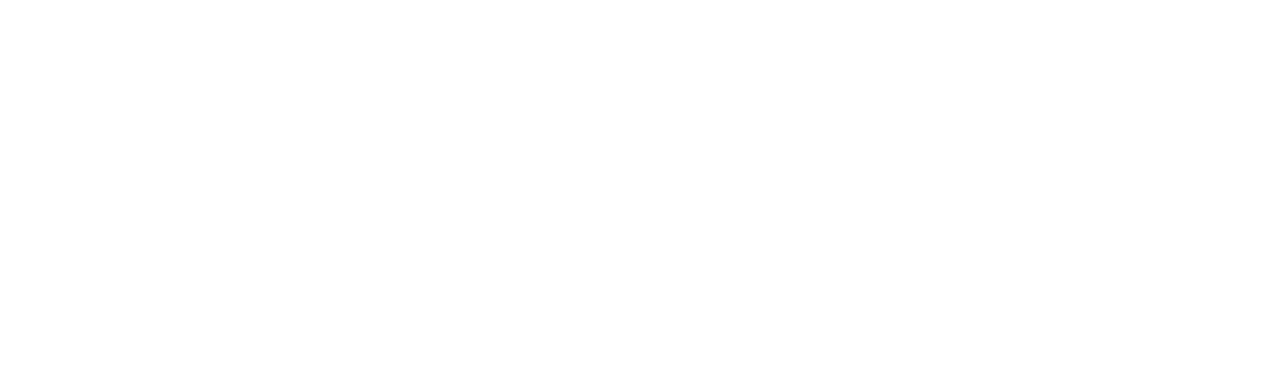
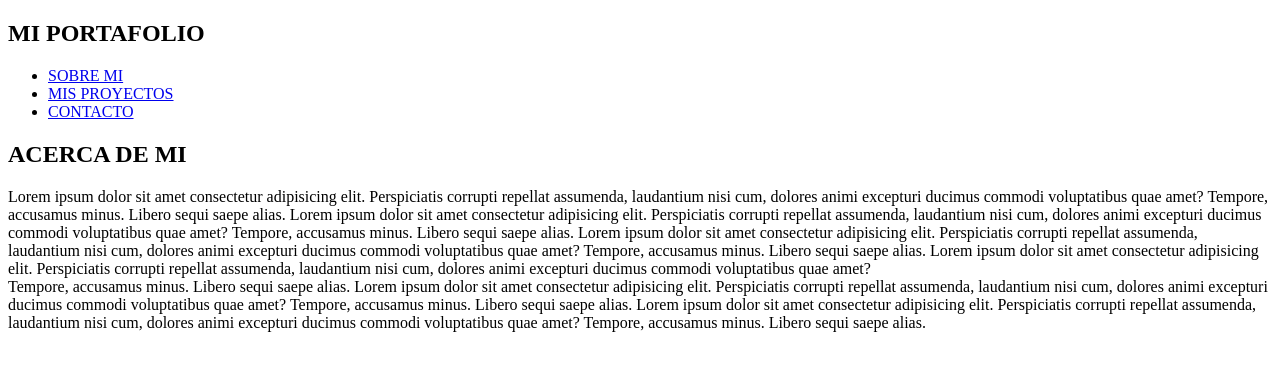
Before and after one commit to HelenGalo/MiPortafolio, a plain HTML site: page index.html in a window 1280 px wide. Drawn offline with Linux system fonts and the light colour scheme.

Commit message:
Informacion en Html

```diff
--- a/index.html
+++ b/index.html
@@ -7,6 +7,57 @@
     <title>Document</title>
 </head>
 <body>
+    <header>
+        <Section id="inicio">
+        <h1>MI PORTAFOLIO</h1>
+        </Section>
+        <section id="navegar">
+            <nav>
+              <ul id="principal">
+              <li><a class="active" href="#descripcion">SOBRE MI</a></li>
+              <li><a href="#proyectos">MIS PROYECTOS</a></li>
+              <li><a href="#contactos">CONTACTO</a> </li>
+              </ul>
+            </nav>
+         </section>
+    </header>
+
+    <main>
+        <section id="descripcion">
+            <h2>ACERCA DE MI</h2>
+            <div class=" texto ">
+                 <p >Lorem ipsum dolor sit amet consectetur adipisicing
+                 elit. Perspiciatis corrupti repellat assumenda, laudantium nisi cum,
+                 dolores animi excepturi ducimus commodi voluptatibus
+                 quae amet? Tempore, accusamus minus. Libero sequi saepe alias.
+                 Lorem ipsum dolor sit amet consectetur adipisicing elit.
+                 Perspiciatis corrupti repellat assumenda, laudantium nisi cum,
+                 dolores animi excepturi ducimus commodi voluptatibus
+                 quae amet? Tempore, accusamus minus. Libero sequi saepe alias.
+                 Lorem ipsum dolor sit amet consectetur adipisicing elit.
+                 Perspiciatis corrupti repellat assumenda, laudantium nisi cum,
+                 dolores animi excepturi ducimus commodi voluptatibus
+                 quae amet? Tempore, accusamus minus. Libero sequi saepe alias.
+                 Lorem ipsum dolor sit amet consectetur adipisicing elit.
+                 Perspiciatis corrupti repellat assumenda, laudantium nisi cum,
+                 dolores animi excepturi ducimus commodi voluptatibus
+                 quae amet? <br>Tempore, accusamus minus. Libero sequi saepe alias.
+                 Lorem ipsum dolor sit amet consectetur adipisicing elit.
+                 Perspiciatis corrupti repellat assumenda, laudantium nisi cum,
+                 dolores animi excepturi ducimus commodi voluptatibus
+                 quae amet? Tempore, accusamus minus. Libero sequi saepe alias.
+                 Lorem ipsum dolor sit amet consectetur adipisicing elit.
+                 Perspiciatis corrupti repellat assumenda, laudantium nisi cum,
+                 dolores animi excepturi ducimus commodi voluptatibus
+                 quae amet? Tempore, accusamus minus. Libero sequi saepe alias.</p>
+              </div>
+         </section>
+
+    </main>
+
+    <footer>
+
+    </footer>
 
 </body>
 </html>
```
